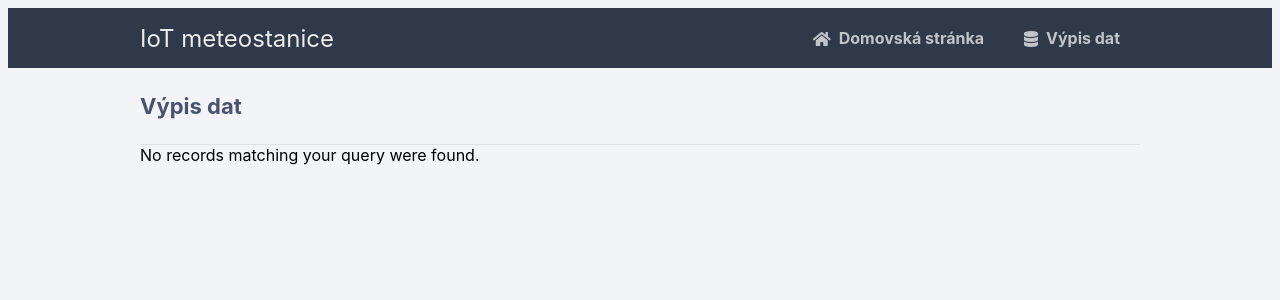
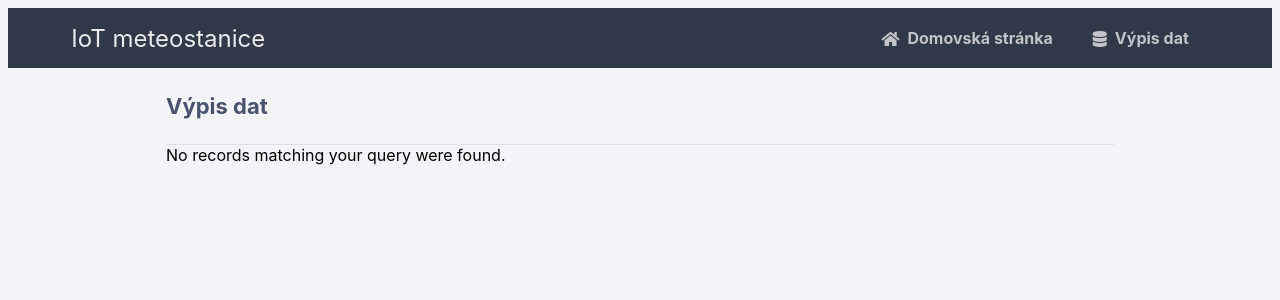
Before and after one commit to jirkavavrik/iot-weather-logger, a PHP site: page /dump_table.php in a window 1280 px wide. Shown: the top 300 px of the page. Run offline with PHP 8.4, Linux system fonts and the light colour scheme; data that the repository does not hold is empty; a stand-in replaces the project's code that opens the database connection; some libraries are stand-ins or nearby versions.

Commit message:
slight changes to style.css

```diff
--- a/src/webapp/style.css
+++ b/src/webapp/style.css
@@ -73,7 +73,7 @@ body {
 .navtop div {
 	display: flex;
 	margin: 0 auto;
-	width: 1000px;
+	width: 90%;
 	height: 100%;
 }
 .navtop div h1, .navtop div a {
@@ -104,7 +104,7 @@ body.loggedin {
 	background-color: #f3f4f7;
 }
 .content {
-	width: 1000px;
+	width: 75%;
 	margin: 0 auto;
 }
 .content h2 {
```
